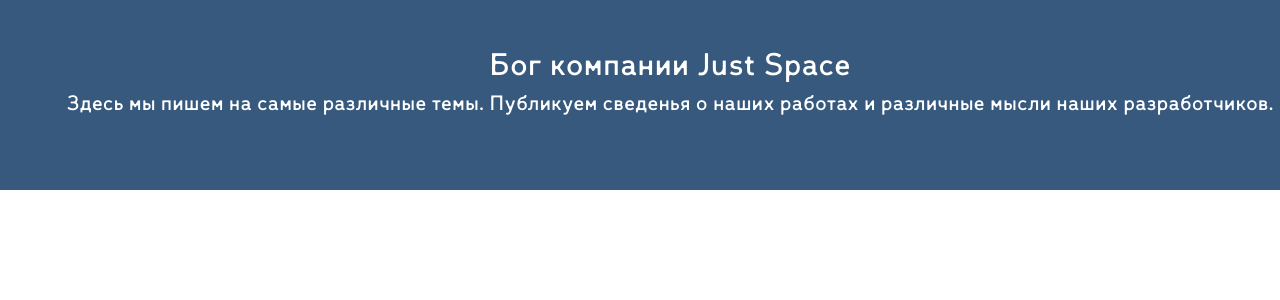
After one commit to AkpoFlash/just-space, a PHP site: page /blog.php in a window 1280 px wide; the page is wider, and only the part inside the window is pictured. The commit adds this page. Shown: the top 300 px of that part. Run offline with PHP 8.4, Linux system fonts and the light colour scheme; some libraries are stand-ins or nearby versions.

Commit message:
Добавил раздел Блог

```diff
--- /dev/null
+++ b/blog.php
@@ -0,0 +1,22 @@
+<!DOCTYPE html>
+<html lang="ru">
+	<head>
+		<meta charset="UTF-8">
+		<meta name="description" content="Мы создаем сайты под ключ: создание макета, программирование, продвижение. Разрабатываем сайты любой сложности, низкие цены и высокое качество" />
+		<meta name="keywords" content="создание сайтов, сайт визитка, разработка сайтов, создать интернет магазин, создание сайта визитки, продвижение сайтов, дизайн сайта, веб сайт, создать визитку, создание сайта цена, создать сайт быстро, раскрутка сайта, оптимизация сайта, разработка сайтов, seo продвижение, поисковое продвижение, поисковая оптимизация, продвинуть сайт, контекстная реклама, seo сайта, сео продвижение, seo продвижение сайта, продвижение сайта цена, продвижение веб сайтов, заказать продвижение сайта, стоимость продвижения сайта, качественное продвижение сайтов">
+		<meta http-equiv="content-language" content="ru">
+		<title>Блог - Just Space</title>
+		<link rel="stylesheet" href="css/style.css">
+		<link rel="shortcut icon" href="img/favicon.ico" type="image/x-icon">
+		<script src="https://ajax.googleapis.com/ajax/libs/jquery/1.11.0/jquery.min.js"></script>
+		<script src="js/script.js"></script>
+	</head>
+	<body>
+
+	<div class="blog-head">
+		<span>Бог компании Just Space</span>
+		Здесь мы пишем на самые различные темы. Публикуем сведенья о наших работах и различные мысли наших разработчиков.
+	</div>
+
+	</body>
+</html>
--- a/css/style.css
+++ b/css/style.css
@@ -141,11 +141,16 @@ nav a{
 .contact span{
 	display: inline-block;
 	margin-bottom: 10px;
+	text-align: center;
 }
 
 .contact table{
 	border-spacing: 50px 0;
 	margin: 0 auto;
+}
+
+.contact table td{
+	width: 33.33333333333%;
 }
 
 .contact table img{
@@ -164,7 +169,7 @@ nav a{
 }
 
 .services-list td{
-	width:33.33333333333%;
+	width: 33.33333333333%;
 }
 
 .order-table{
@@ -263,6 +268,22 @@ nav a{
 	opacity: 1;
 }
 
+.blog-head{
+	background: #36597d;
+	color: #fff;
+	height: 90px;
+	margin-top: -90px;
+	padding: 50px 30px;
+	text-align: center;
+	width: 100%;
+}
+
+.blog-head span{
+	display: block;
+	font-size: 1.5em;
+	margin-bottom: 10px;
+}
+
 #vk, #fb, #tw{
 	width: 60px;
 }
--- a/index.php
+++ b/index.php
@@ -152,19 +152,22 @@
 	<div class="article contact">
 		<table>
 			<tr>
-				<th colspan="2"><h1 id="footer">Контакты</h1></th>
+				<th colspan="3"><h1 id="footer">Контакты</h1></th>
 			</tr>
 			<tr>
 				<td><img src="img/messange.png"></td>
 				<td><img src="img/email.png"></td>
+				<td><img src="img/blog.png"></td>
 			</tr>
 			<tr>
 				<td><span>Звоните</span></td>
 				<td><span>Пишите</span></td>
+				<td><span>Читайте</span></td>
 			</tr>
 			<tr>
 				<td><a href="tel:+79101617527">+7 (910) 161-75-27</a></td>
 				<td><a href="mailto:akpoflash@gmail.com">akpoflash@gmail.com</a></td>
+				<td><a href="blog.php">Наш блог</a></td>
 			</tr>
 		</table>
 	</div>
```
Also changed, not shown: img/blog.png (added).
